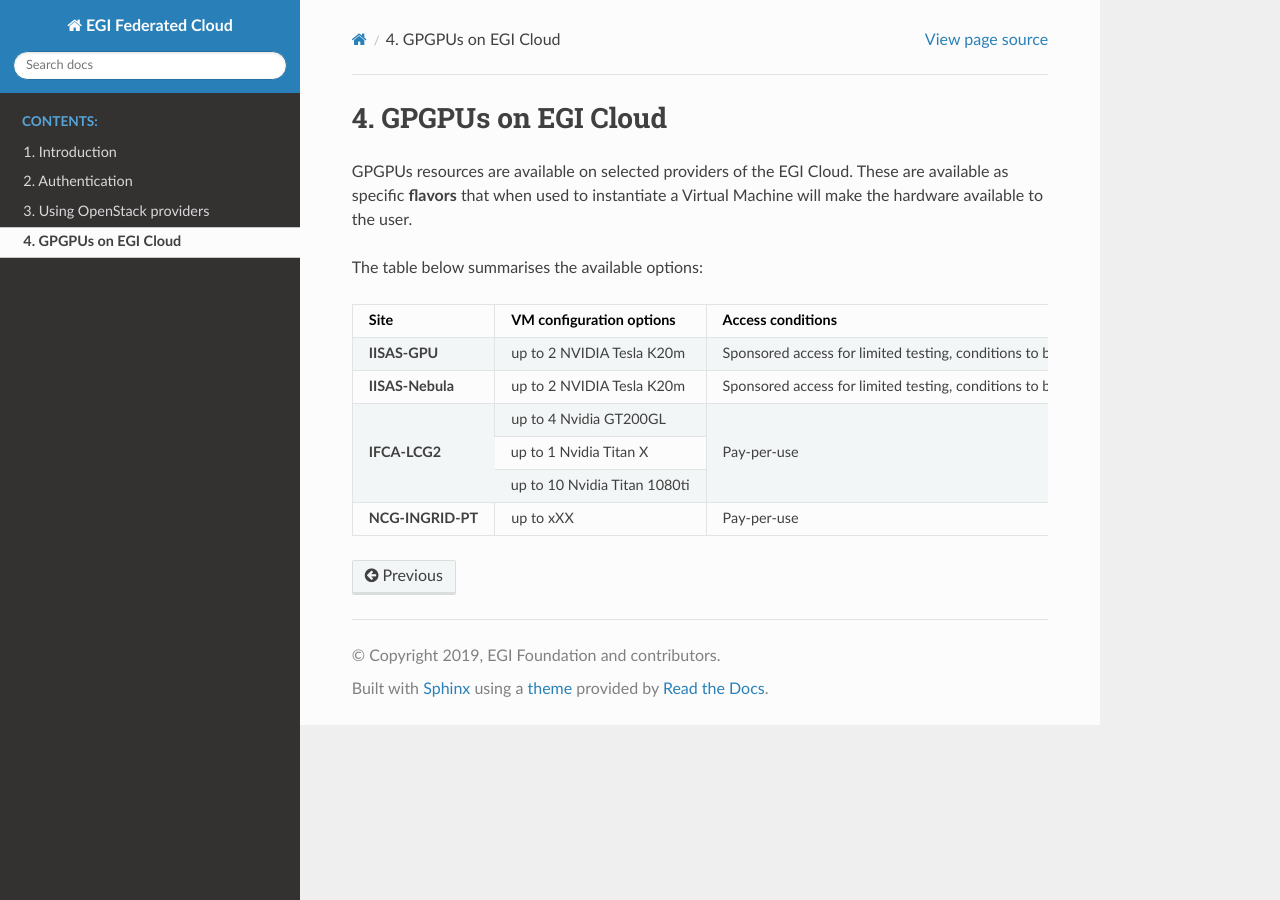
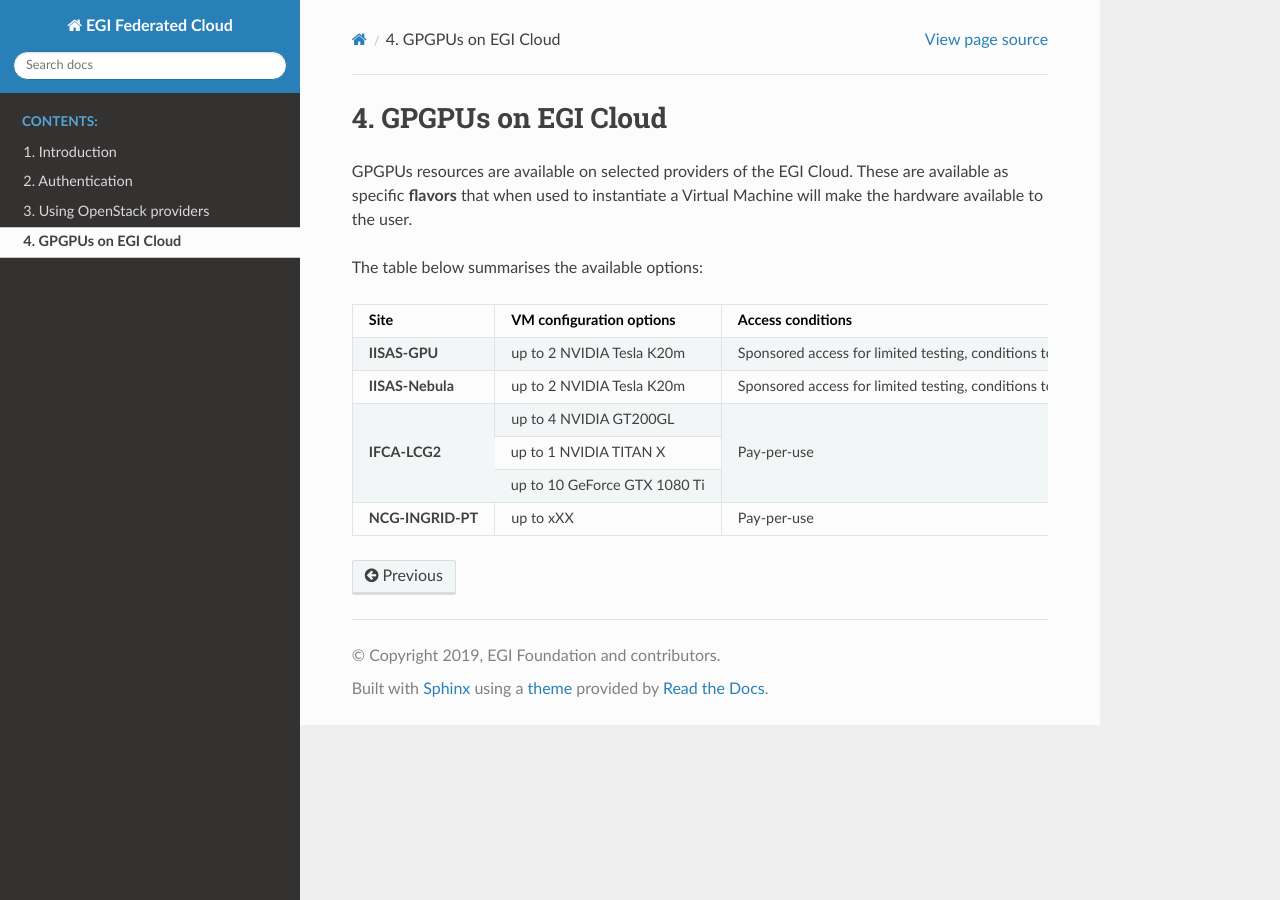
Before and after one commit to EGI-Federation/fedcloud-documentation, a Sphinx documentation site: the page built from source/gpgpu.rst, in a window 1280 px wide. Built offline with Sphinx 7.4.7 and the Read the Docs theme 2.0.0, drawn with Linux system fonts in a browser that asks for light colours.

Commit message:
Fix names of GPGPUs

```diff
--- a/source/gpgpu.rst
+++ b/source/gpgpu.rst
@@ -20,11 +20,11 @@
 |                   |                                 | conditions to be negotiated for long-term  |
 |                   |                                 | usage                                      |
 +-------------------+---------------------------------+--------------------------------------------+
-| **IFCA-LCG2**     | up to 4 Nvidia GT200GL          | Pay-per-use                                |
+| **IFCA-LCG2**     | up to 4 NVIDIA GT200GL          | Pay-per-use                                |
 |                   +---------------------------------+                                            |
-|                   | up to 1 Nvidia Titan X          |                                            |
+|                   | up to 1 NVIDIA TITAN X          |                                            |
 |                   +---------------------------------+                                            |
-|                   | up to 10 Nvidia Titan 1080ti    |                                            |
+|                   | up to 10 GeForce GTX 1080 Ti    |                                            |
 +-------------------+---------------------------------+--------------------------------------------+
 | **NCG-INGRID-PT** | up to xXX                       | Pay-per-use                                |
 +-------------------+---------------------------------+--------------------------------------------+
```
